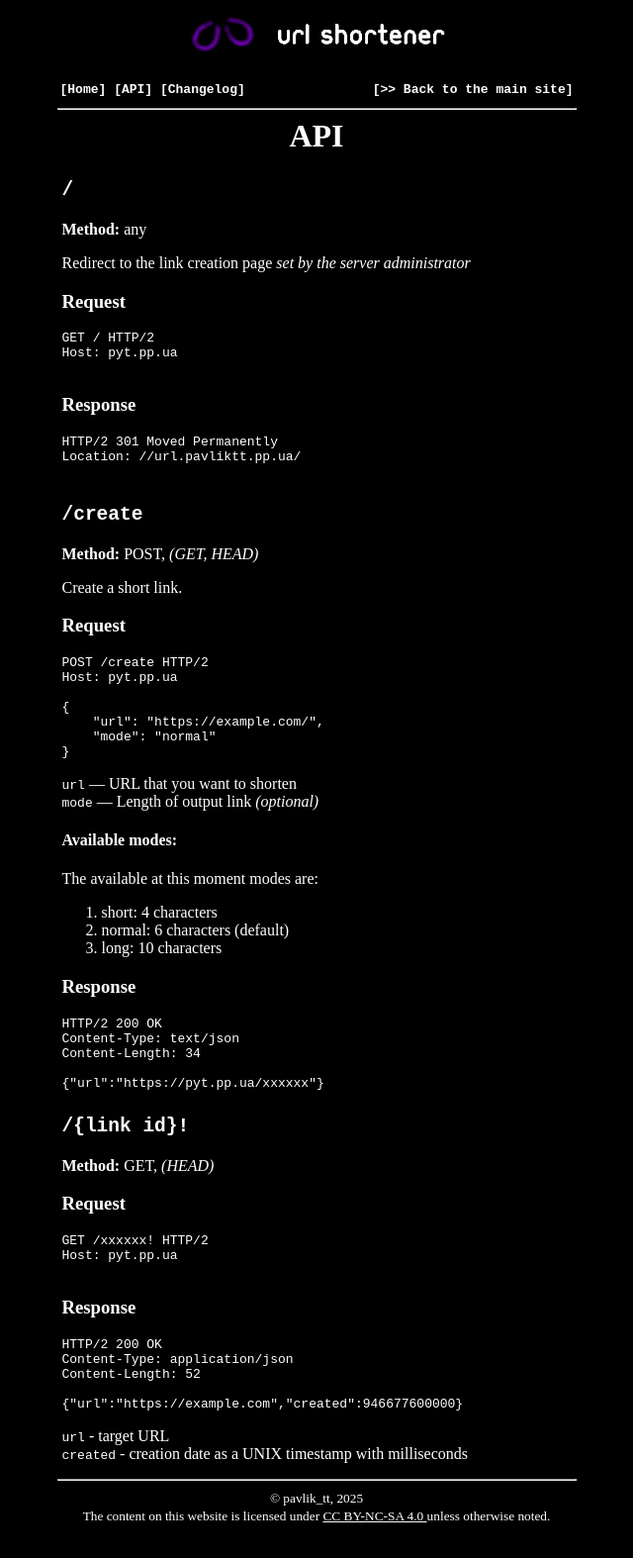
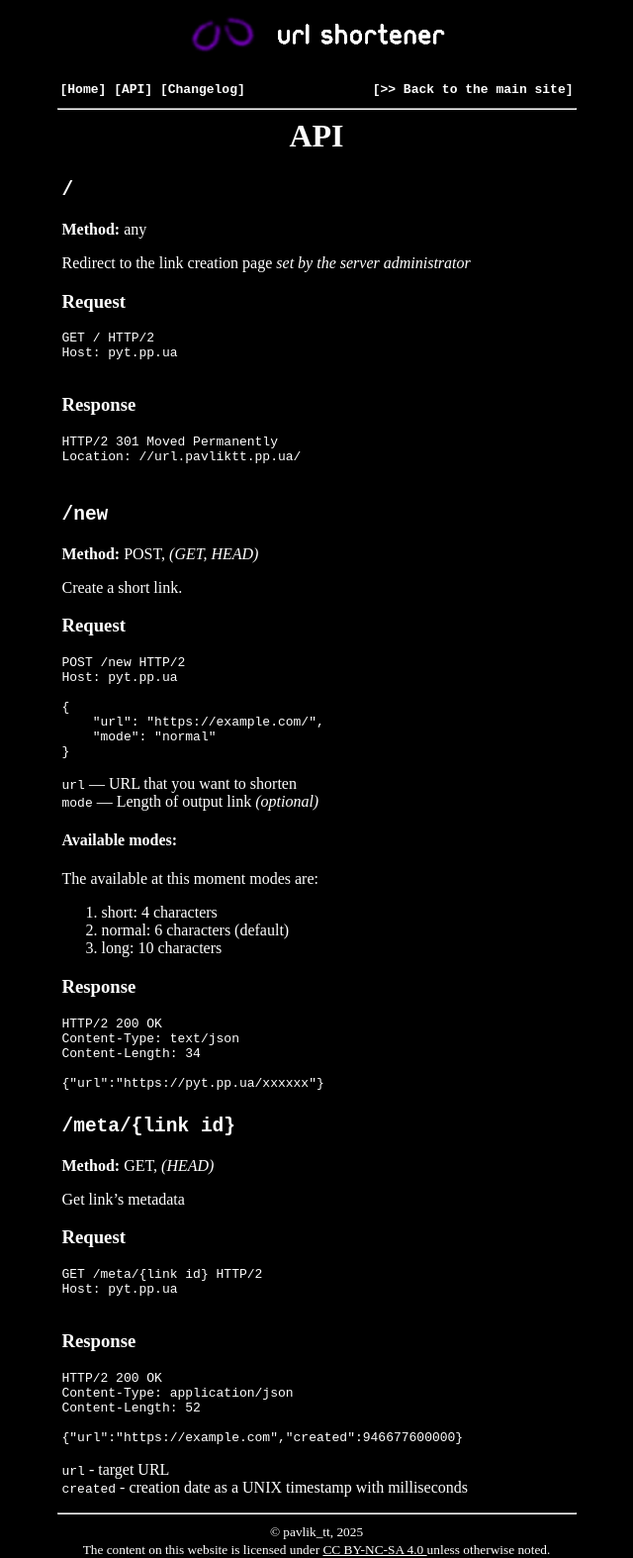
Before and after one commit to pavliks-website/url.pavliktt.pp.ua, a Jekyll site: the page built from api.md, in a window 1280 px wide. Shown: the whole page at 99% size, without its empty margins (320-960 px from the left). Built offline with Jekyll 4.4.1, drawn with Linux system fonts in a browser that asks for light colours; our own code applies the rules of GitHub Pages for plain Markdown files; before the commit the page ends 1540 px from its top, so only the background shows below that.

Commit message:
v3.0.0 update

````diff
--- a/api.md
+++ b/api.md
@@ -24,14 +24,14 @@ Location: //url.pavliktt.pp.ua/
 
 ```
 
-## `/create`
+## `/new`
 **Method:** POST, *(GET, HEAD)*
 
 Create a short link.
 
 ### Request
 ```
-POST /create HTTP/2
+POST /new HTTP/2
 Host: pyt.pp.ua
 
 {
@@ -59,12 +59,14 @@ Content-Length: 34
 {"url":"https://pyt.pp.ua/xxxxxx"}
 ```
 
-## `/{link id}!`
+## `/meta/{link id}`
 **Method:** GET, *(HEAD)*
+
+Get link's metadata
 
 ### Request
 ```
-GET /xxxxxx! HTTP/2
+GET /meta/{link id} HTTP/2
 Host: pyt.pp.ua
 
 ```
--- a/index.html
+++ b/index.html
@@ -11,7 +11,7 @@ title: URL Shortener
 </noscript>
 
 <div id="form" class="center" style="margin-top: 1em;">
-    <form onsubmit="try{u(event.target);}catch{}return !1">
+    <form onsubmit="try{u(event.target)}catch{}return !1">
         <input name="url" type="url" placeholder="Paste your long URL here" id="url" required
             style="width: 100%; max-width: 100%; padding: 4px; background-color: black; color: white; border: 1px solid white; font-family: monospace;" />
         <br><br>
@@ -56,7 +56,7 @@ title: URL Shortener
         let resp;
         try {
             // We're using `//` and not `https://` to keep the protocol
-            resp = await fetch('//pyt.pp.ua/create', {
+            resp = await fetch('//pyt.pp.ua/new', {
                 method: 'POST',
                 body: JSON.stringify({ url: url, mode: size })
             });
````
Also changed, not shown: changelog.md.
